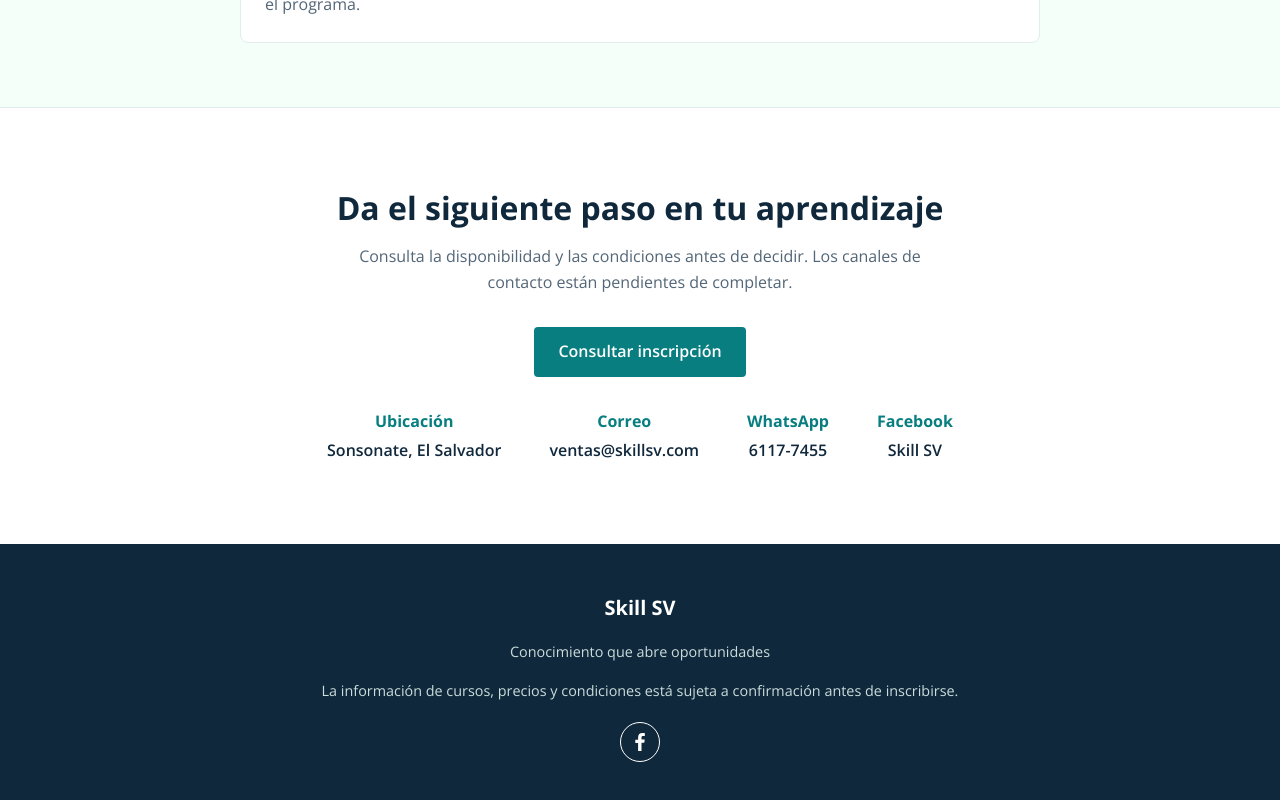
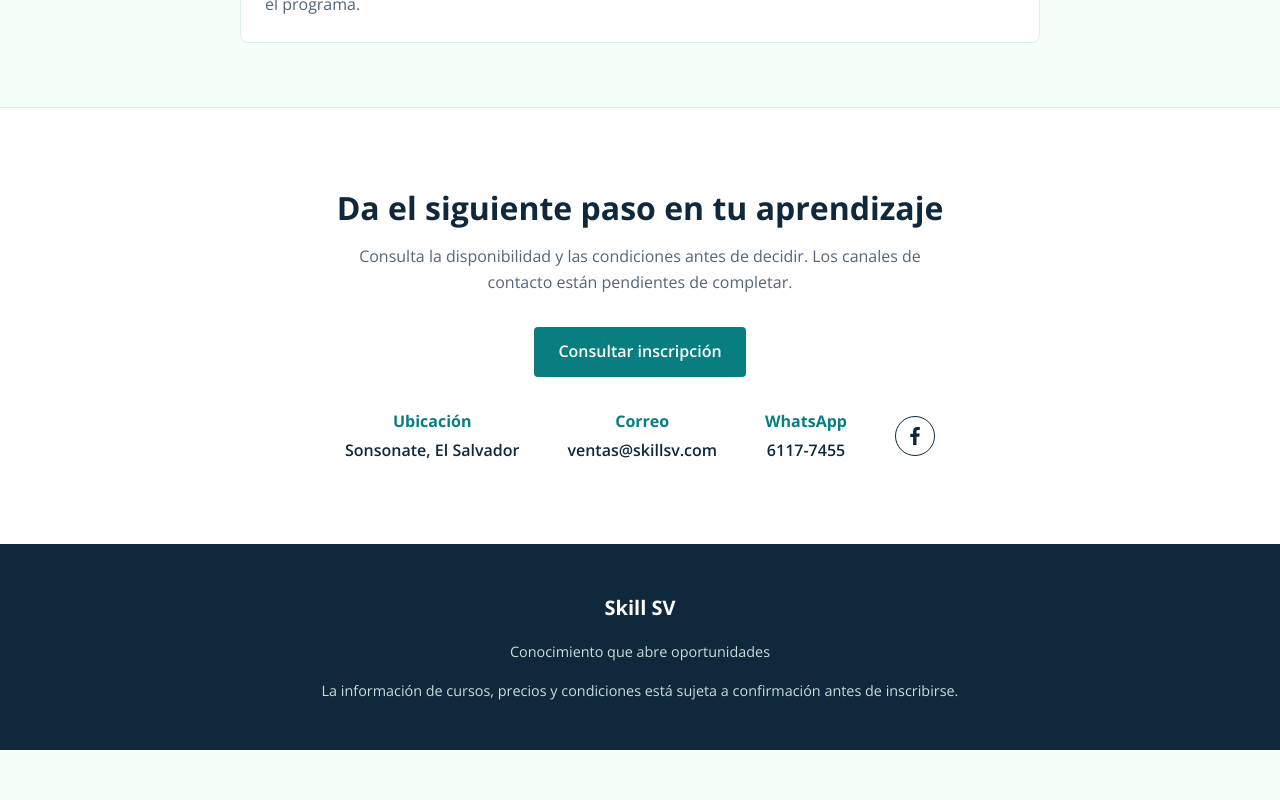
Before and after one commit to bt1141022012/skillsv, a React (Vite) app: page / in a window 1280 px wide. Shown: the part 4790-5590 px from the top of the page. After the commit the page ends 5540 px from the top, so only its background shows below. Built offline with nearby package versions, Linux system fonts and the light colour scheme.

Commit message:
mejora al icono de facebook

```diff
--- a/src/App.css
+++ b/src/App.css
@@ -1295,6 +1295,16 @@
   text-decoration: underline;
 }
 
+.facebook-item {
+  display: flex;
+  align-items: center;
+  justify-content: center;
+}
+
+.facebook-item .facebook-link {
+  margin-top: 0;
+}
+
 .site-footer {
   padding: 3rem 2rem;
   background: var(--secondary);
--- a/src/App.jsx
+++ b/src/App.jsx
@@ -682,9 +682,18 @@ function App() {
                 <a href="https://wa.me/50361177455">6117-7455</a>
               </p>
             </div>
-            <div className="contact-item">
-              <h3>Facebook</h3>
-              <p>Skill SV</p>
+            <div className="contact-item facebook-item">
+              <a
+                aria-label="Visita Skill SV en Facebook"
+                className="facebook-link"
+                href="https://www.facebook.com/share/1PGsUpbFca/"
+                rel="noreferrer"
+                target="_blank"
+              >
+                <svg aria-hidden="true" viewBox="0 0 24 24">
+                  <path d="M13.5 21v-8.2h2.8l.4-3.2h-3.2V7.5c0-.9.3-1.5 1.6-1.5h1.7V3.1c-.3 0-1.3-.1-2.5-.1-2.5 0-4.2 1.5-4.2 4.3v2.4H7.3v3.2h2.8V21h3.4Z" />
+                </svg>
+              </a>
             </div>
           </div>
         </section>
@@ -697,17 +706,6 @@ function App() {
           La información de cursos, precios y condiciones está sujeta a
           confirmación antes de inscribirse.
         </p>
-        <a
-          aria-label="Visita Skill SV en Facebook"
-          className="facebook-link"
-          href="https://www.facebook.com/share/1PGsUpbFca/"
-          rel="noreferrer"
-          target="_blank"
-        >
-          <svg aria-hidden="true" viewBox="0 0 24 24">
-            <path d="M13.5 21v-8.2h2.8l.4-3.2h-3.2V7.5c0-.9.3-1.5 1.6-1.5h1.7V3.1c-.3 0-1.3-.1-2.5-.1-2.5 0-4.2 1.5-4.2 4.3v2.4H7.3v3.2h2.8V21h3.4Z" />
-          </svg>
-        </a>
       </footer>
       {cartOpen && (
         <CartCheckout
```
